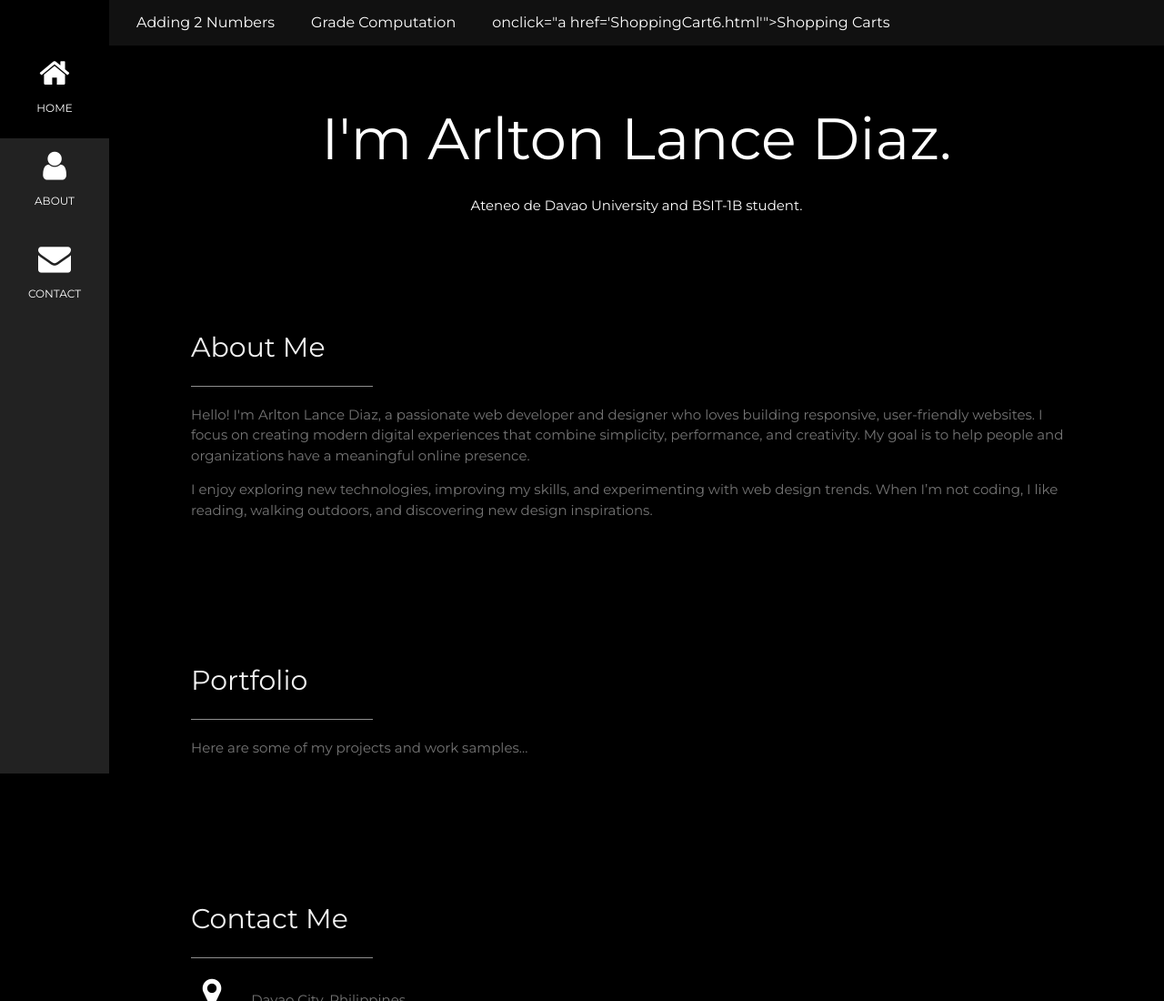
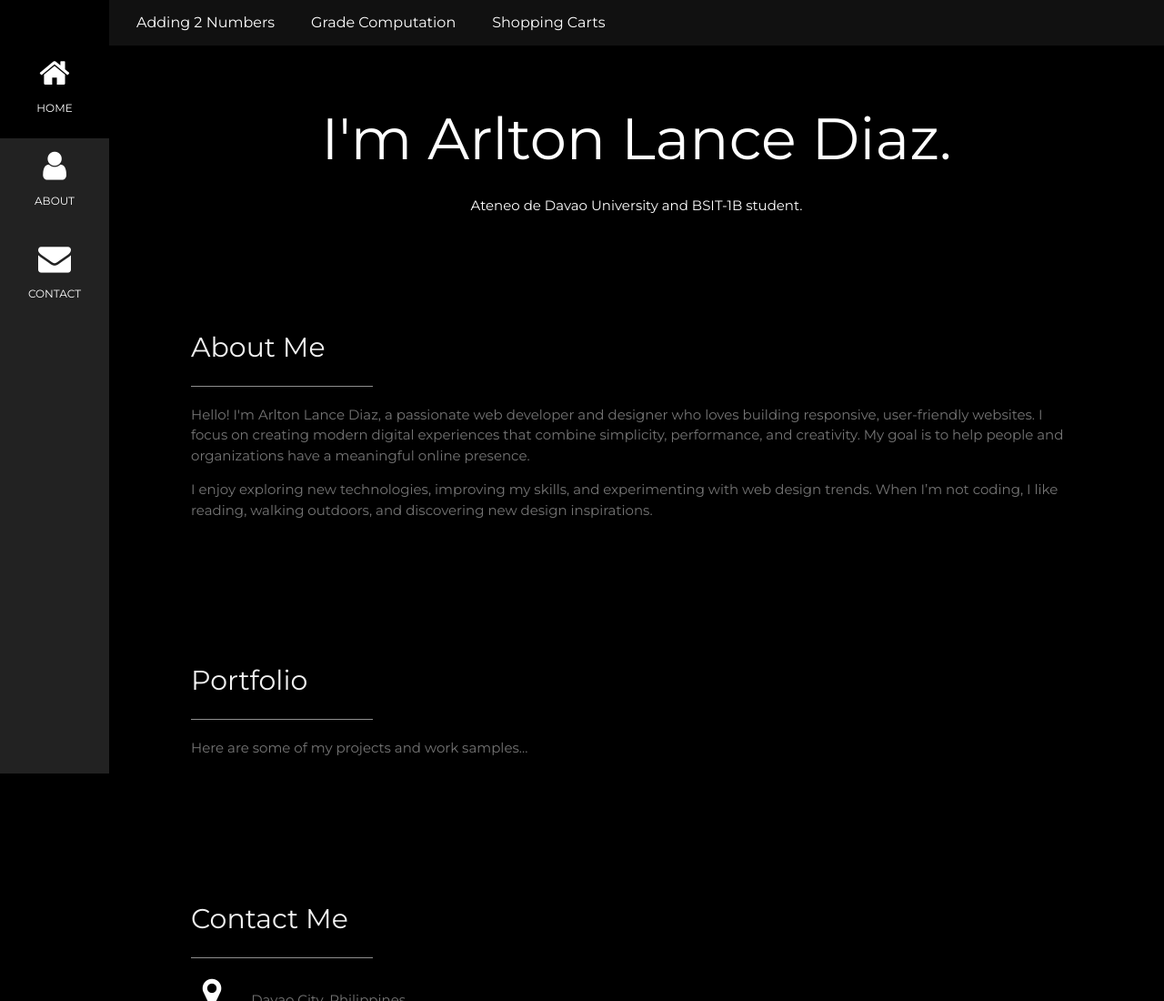
Before and after one commit to adiaz2-pixel/adiaz2itc, a plain HTML site: page index.html in a window 1280 px wide. Shown: the top 1100 px of the page at 91% size. Drawn offline with nearby package versions, Linux system fonts and the light colour scheme.

Commit message:
index.html

```diff
--- a/index.html
+++ b/index.html
@@ -63,7 +63,7 @@ body,h1,h2,h3,h4,h5,h6 {font-family: "Montserrat", sans-serif}
 <div class="w3-top-navbar w3-hide-small w3-hide-medium">
   <button>Adding 2 Numbers</button>
   <button>Grade Computation</button>
-  <button>onclick="a href='ShoppingCart6.html'">Shopping Carts</button>
+  <button>Shopping Carts</button>
 </div>
 
 <!-- Main Content -->
```
